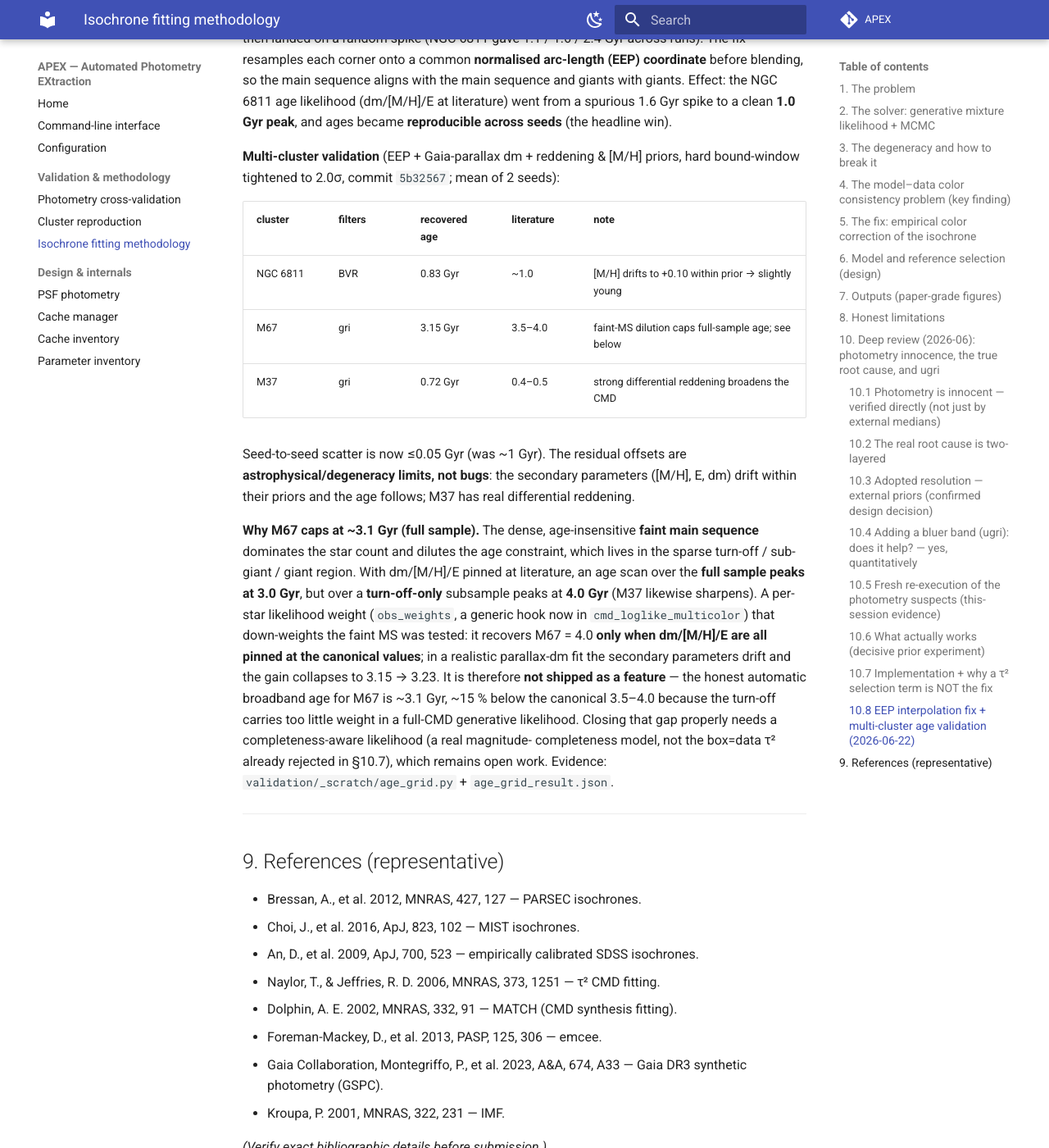
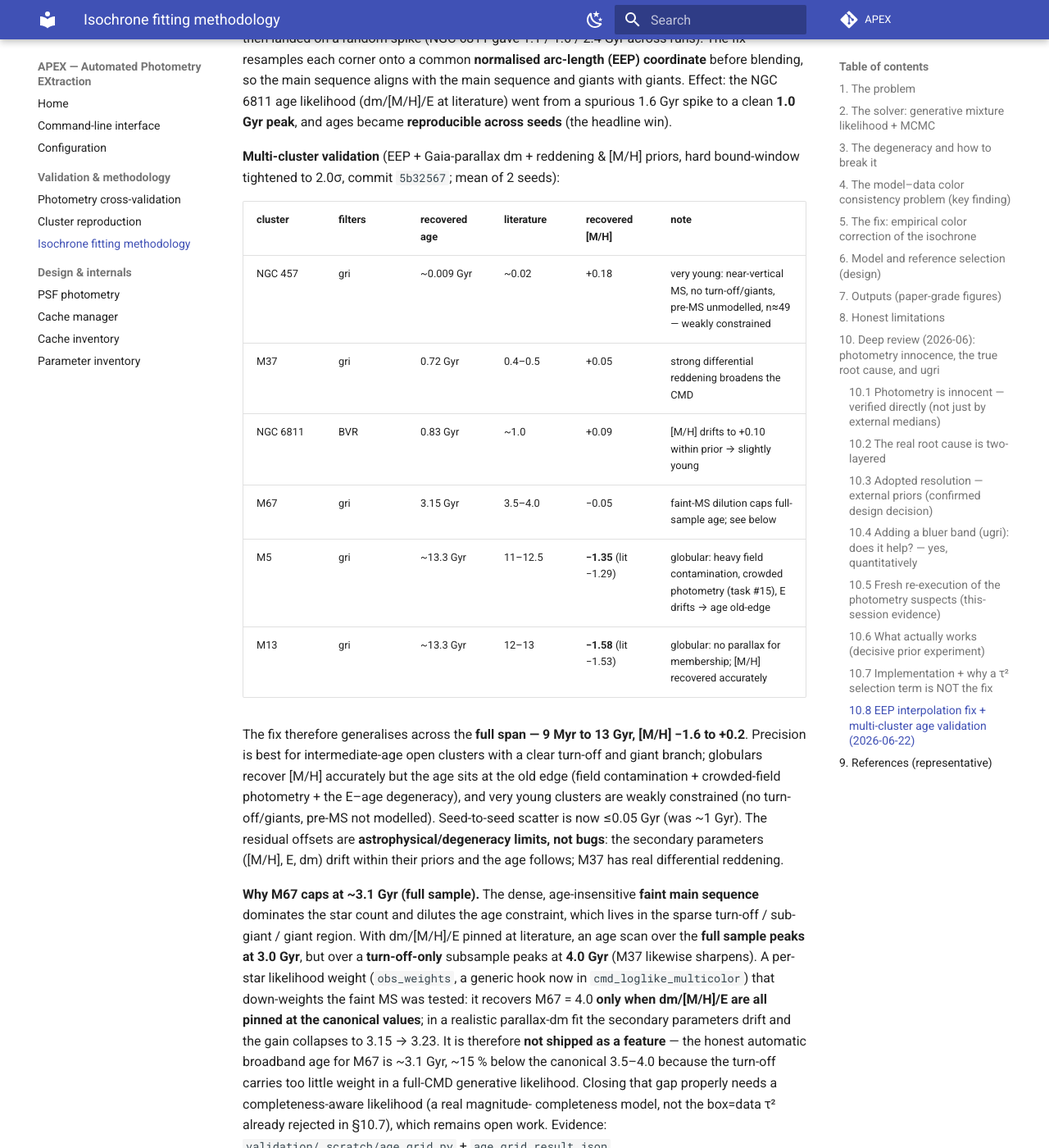
Before and after one commit to Diu1773/APEX_AutomatedPhotometryEXtraction, an MkDocs documentation site: the page built from docs/isochrone_fitting_methodology.md, in a window 1280 px wide and 1400 px high, scrolled down 10455 px. Shown: the whole window at 82% size. Built offline with MkDocs 1.6.1 and Material for MkDocs 9.7.7, drawn with Linux system fonts in a browser that asks for light colours; comment, search, counter and statistics services are not loaded.

Commit message:
docs(cmd): extend §10.8 validation to all 6 clusters (9 Myr–13 Gyr)
Add M5/M13 (globulars, [M/H] recovered to ~0.05 dex) and NGC457 (young) to the
validation table: the EEP fix generalises across 9 Myr–13 Gyr and [M/H] −1.6→+0.2.
Note the regime-dependent precision (globular age old-edge from contamination +
crowding + E–age degeneracy; young clusters weakly constrained).

```diff
--- a/docs/isochrone_fitting_methodology.md
+++ b/docs/isochrone_fitting_methodology.md
@@ -431,12 +431,20 @@ age likelihood (dm/[M/H]/E at literature) went from a spurious 1.6 Gyr spike to
 **Multi-cluster validation** (EEP + Gaia-parallax dm + reddening & [M/H] priors, hard
 bound-window tightened to 2.0σ, commit `5b32567`; mean of 2 seeds):
 
-| cluster   | filters | recovered age | literature | note |
-|-----------|---------|---------------|------------|------|
-| NGC 6811  | BVR     | 0.83 Gyr      | ~1.0       | [M/H] drifts to +0.10 within prior → slightly young |
-| M67       | gri     | 3.15 Gyr      | 3.5–4.0    | faint-MS dilution caps full-sample age; see below |
-| M37       | gri     | 0.72 Gyr      | 0.4–0.5    | strong differential reddening broadens the CMD |
+| cluster   | filters | recovered age | literature | recovered [M/H] | note |
+|-----------|---------|---------------|------------|-----------------|------|
+| NGC 457   | gri     | ~0.009 Gyr    | ~0.02      | +0.18           | very young: near-vertical MS, no turn-off/giants, pre-MS unmodelled, n≈49 — weakly constrained |
+| M37       | gri     | 0.72 Gyr      | 0.4–0.5    | +0.05           | strong differential reddening broadens the CMD |
+| NGC 6811  | BVR     | 0.83 Gyr      | ~1.0       | +0.09           | [M/H] drifts to +0.10 within prior → slightly young |
+| M67       | gri     | 3.15 Gyr      | 3.5–4.0    | −0.05           | faint-MS dilution caps full-sample age; see below |
+| M5        | gri     | ~13.3 Gyr     | 11–12.5    | **−1.35** (lit −1.29) | globular: heavy field contamination, crowded photometry (task #15), E drifts → age old-edge |
+| M13       | gri     | ~13.3 Gyr     | 12–13      | **−1.58** (lit −1.53) | globular: no parallax for membership; [M/H] recovered accurately |
 
+The fix therefore generalises across the **full span — 9 Myr to 13 Gyr, [M/H] −1.6 to +0.2**.
+Precision is best for intermediate-age open clusters with a clear turn-off and giant
+branch; globulars recover [M/H] accurately but the age sits at the old edge (field
+contamination + crowded-field photometry + the E–age degeneracy), and very young
+clusters are weakly constrained (no turn-off/giants, pre-MS not modelled).
 Seed-to-seed scatter is now ≤0.05 Gyr (was ~1 Gyr). The residual offsets are
 **astrophysical/degeneracy limits, not bugs**: the secondary parameters ([M/H], E, dm)
 drift within their priors and the age follows; M37 has real differential reddening.
```
